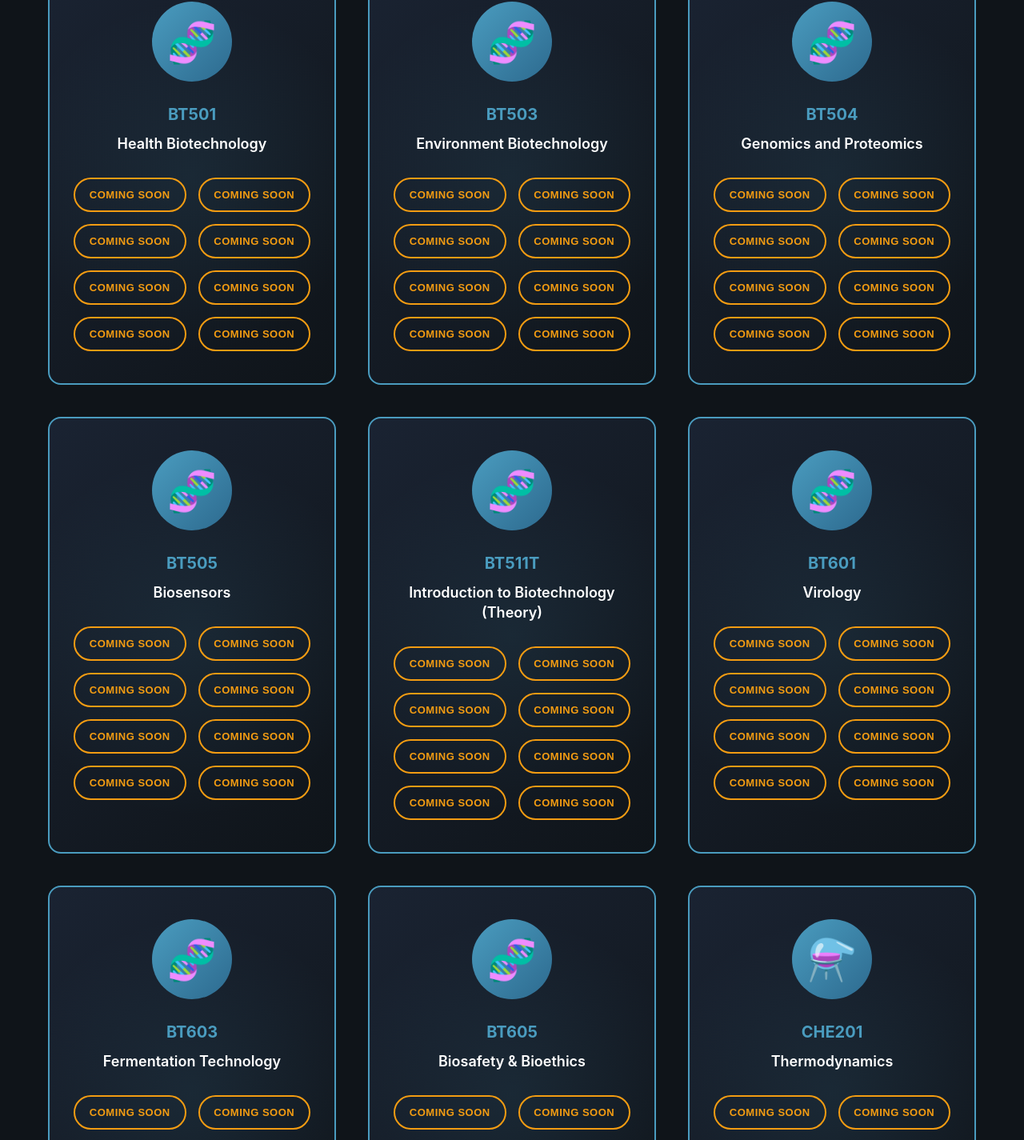
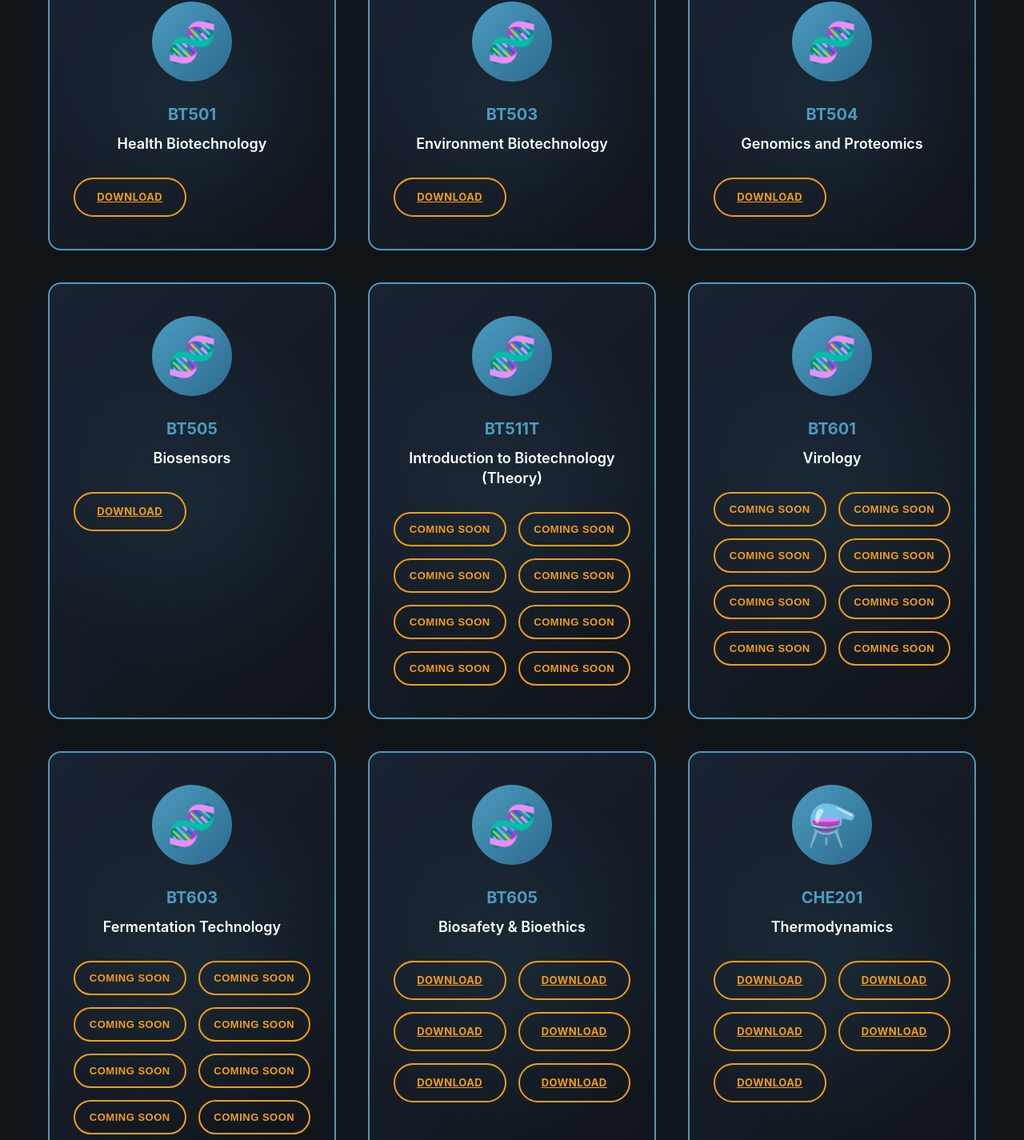
Before and after one commit to Sahirullah/v-lib, a React (Vite) app: page /final-term in a window 1280 px wide. Shown: the part 9097-10522 px from the top of the page at 80% size. Built offline with nearby package versions, Linux system fonts and the light colour scheme; the HTML template or start-up script is replaced by a standard one.

Commit message:
adding new link

```diff
--- a/src/data/finalTermData.js
+++ b/src/data/finalTermData.js
@@ -128,21 +128,44 @@ export const finalTermData = [
     'https://docs.google.com/document/d/1lZB-LBrxmy63uXSNm3yqkSEwYMHKe2o0/edit?usp=sharing&ouid=114958120571553419825&rtpof=true&sd=true',
     'https://drive.google.com/file/d/1_fwR4kIefS8mezDgLV7s9zmu4BpnHM2s/view?usp=sharing'
   ]},
-  { id: 39, code: 'BT406', title: 'Research Methodology & Skill Enhancement', category: 'bt', image: '🧬' ,Link:''},
-  { id: 40, code: 'BT501', title: 'Health Biotechnology', category: 'bt', image: '🧬' ,Link:''},
-  { id: 41, code: 'BT503', title: 'Environment Biotechnology', category: 'bt', image: '🧬' ,Link:''},
-  { id: 42, code: 'BT504', title: 'Genomics and Proteomics', category: 'bt', image: '🧬' ,Link:''},
-  { id: 43, code: 'BT505', title: 'Biosensors', category: 'bt', image: '🧬' ,Link:''},
+  { id: 39, code: 'BT406', title: 'Research Methodology & Skill Enhancement', category: 'bt', image: '🧬' ,links:[
+
+  ]},
+  { id: 40, code: 'BT501', title: 'Health Biotechnology', category: 'bt', image: '🧬' ,links:[
+    'https://drive.google.com/file/d/1uUBhe5EVEg_ZgyNuuBc2MoVC5egpg9VF/view?usp=sharing'
+  ]},
+  { id: 41, code: 'BT503', title: 'Environment Biotechnology', category: 'bt', image: '🧬' ,links:[
+    'https://drive.google.com/file/d/1S52PDBmY6-IU29gAA5h5zud_GWxyG51p/view?usp=sharing'
+  ]},
+  { id: 42, code: 'BT504', title: 'Genomics and Proteomics', category: 'bt', image: '🧬' ,links:[
+    'https://drive.google.com/file/d/10S9ln2_FUdwI0w2E8X4xzIqAEgsOh1Gy/view?usp=sharing'
+  ]},
+  { id: 43, code: 'BT505', title: 'Biosensors', category: 'bt', image: '🧬' ,links:[
+    'https://drive.google.com/file/d/1eJBMd_jJwuvKRwt2jTIC_O2WX91gocX0/view?usp=sharing'
+  ]},
   { id: 44, code: 'BT511T', title: 'Introduction to Biotechnology (Theory)', category: 'bt', image: '🧬' ,Link:''},
   { id: 45, code: 'BT601', title: 'Virology', category: 'bt', image: '🧬' ,Link:''},
   { id: 46, code: 'BT603', title: 'Fermentation Technology', category: 'bt', image: '🧬' ,Link:''},
-  { id: 47, code: 'BT605', title: 'Biosafety & Bioethics', category: 'bt', image: '🧬' ,Link:''},
+  { id: 47, code: 'BT605', title: 'Biosafety & Bioethics', category: 'bt', image: '🧬' ,links:[
+    'https://drive.google.com/file/d/199CeOAppny_lcqsOtZwuqu_sEU3XJlOn/view?usp=sharing',
+    'https://drive.google.com/file/d/1baKinBFmI13_98p1VksvtXqrm3Of7hdc/view?usp=sharing',
+    'https://drive.google.com/file/d/1e90KzLHn5eqqmQVu2JXYmiSFzjnn2CJB/view?usp=sharing',
+    'https://drive.google.com/file/d/1ZwgOmisfeJp28E4Bbj1oVi89R-BqVXeC/view?usp=sharing',
+    'https://drive.google.com/file/d/1tQWmqHChPOxF6Rhe5qT8uM_jiAIlwdwi/view?usp=sharing',
+    'https://drive.google.com/file/d/16JajwE_JiLnifHXcDqVxwYRqQE0ANNd3/view?usp=sharing'
+  ]},
 ];
 
 // Continuing with more courses...
 export const finalTermDataPart2 = [
   // CHE - Chemistry
-  { id: 48, code: 'CHE201', title: 'Thermodynamics', category: 'che', image: '⚗️' ,Link:''},
+  { id: 48, code: 'CHE201', title: 'Thermodynamics', category: 'che', image: '⚗️' ,links:[
+    'https://drive.google.com/file/d/1mfSzltqBeo3Se_t-iaICY1v_09V7bAWn/view?usp=sharing',
+    'https://drive.google.com/file/d/1D5iBqKBQjr1fU9mrVaz6WHx6hUPZwa88/view?usp=sharing',
+    'https://drive.google.com/file/d/1wwBZ4ZfO0p4jnXl7xIvgl4H7Lww8LQZ2/view?usp=sharing',
+    'https://drive.google.com/file/d/1DFXoPo029CA99CiSTHLZ_m9BrcXsA-Xr/view?usp=sharing',
+    'https://drive.google.com/file/d/19YVOBbb4w59TENmHz0ZYt_UD8Nwwyp_i/view?usp=sharing'
+  ]},
   { id: 49, code: 'CHE301', title: 'Analytical Chemistry & Instrumentation', category: 'che', image: '⚗️',Link:'' },
 
   // CS - Computer Science (50-102)
```
